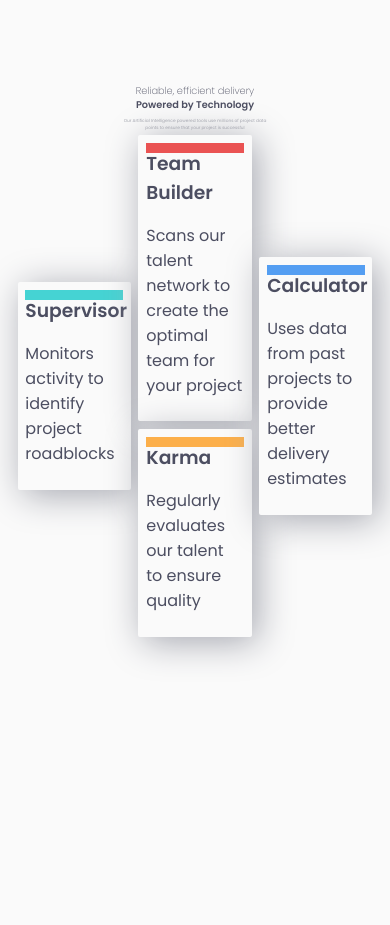
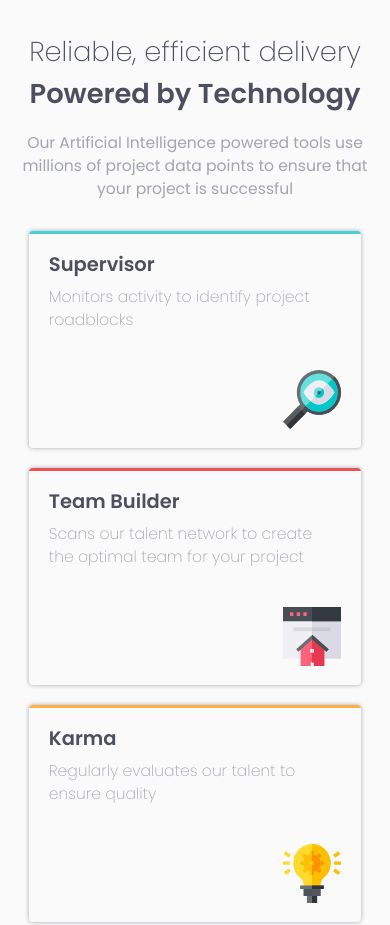
Before and after one commit to d4wk0m/Four-Card-Feature-Section, a plain HTML site: page index.html in a window 390 px wide. Shown: the top 925 px of the page. Before the commit the page ends 844 px from the top, so only its background shows below. Drawn offline with Linux system fonts and the light colour scheme.

Commit message:
Final commit

```diff
--- a/index.html
+++ b/index.html
@@ -2,7 +2,7 @@
 <html lang="en">
 <head>
   <meta charset="UTF-8">
-  <meta name="viewport" content="width=device-width, initial-scale=1.0"> <!-- displays site properly based on user's device -->
+  <meta name="viewport" content="width=device-width, initial-scale=1.0">
   <link rel="icon" type="image/png" sizes="32x32" href="./images/favicon-32x32.png">
   <title>Frontend Mentor | Four card feature section</title>
   <link rel="stylesheet" href="./style.css">
@@ -22,19 +22,27 @@
         <div class="card car1">
           <h3>Supervisor</h3>
           <p>Monitors activity to identify project roadblocks</p>
+          <img src="./images/icon-supervisor.svg" alt="">
         </div>
       </div>
       <div class="card2">
-        <div class="card car2"><h3>Team Builder</h3>
-          <p>Scans our talent network to create the optimal team for your project</p></div>
-        <div class="card car3"><h3>Karma</h3>
-          <p>Regularly evaluates our talent to ensure quality</p></div>
+        <div class="card car2">
+          <h3>Team Builder</h3>
+          <p>Scans our talent network to create the optimal team for your project</p>
+          <img src="./images/icon-team-builder.svg" alt="">
+        </div>
+        <div class="card car3">
+          <h3>Karma</h3>
+          <p>Regularly evaluates our talent to ensure quality</p>
+          <img src="./images/icon-karma.svg" alt="">
+        </div>
 
       </div>
       <div class="card3">
         <div class="card car4">
           <h3>Calculator</h3>
           <p>Uses data from past projects to provide better delivery estimates</p>
+          <img src="./images/icon-calculator.svg" alt="">
         </div>
       </div>
     </div>
--- a/style.css
+++ b/style.css
@@ -4,13 +4,14 @@ body{
     background-color: hsl(0, 0%, 98%);
     font-family: 'Poppins', sans-serif;
     color: hsl(234, 12%, 34%);
+    padding-bottom: 5vh;
 }
 
 .text{
-
     width: 40vw;
     margin: auto;
     margin-top: 10vh;
+    margin-bottom: 4vw;
     text-align: center;
 }
 
@@ -41,12 +42,11 @@ body{
 
 .card{
     width: 25vw;
-    padding: 2vw;
     background-color: hsl(0, 0%, 98%);
     overflow: hidden;
-    border-radius: 0.5vw;
-    filter: drop-shadow(5px 5px 18px hsl(229, 6%, 66%));
-
+    filter: drop-shadow(0.1vw 0.1vw 0.5vw hsl(229, 6%, 66%));
+    -webkit-filter: drop-shadow(0.1vw 0.1vw 0.5vw hsl(229, 6%, 66%));
+    border-radius: 1vw;
 }
 
 .card2{
@@ -55,34 +55,156 @@ body{
     row-gap: 2vw;
 }
 
+.card h3{
+    margin: 0px;
+    padding: 2vw 3vw;
+    padding-bottom: 0;
+    color: hsl(234, 12%, 34%);
+    font-size: 1.75vw;
+    font-weight: 600;
+}
+
 .car1 h3{
-    margin: 0px;
-    padding-top: 1.5vw;
-    -webkit-box-shadow: inset 0px 10px 0px 0px hsl(180, 62%, 55%);
-    -moz-box-shadow: inset 0px 10px 0px 0px hsl(180, 62%, 55%);
-    box-shadow: inset 0px 10px 0px 0px hsl(180, 62%, 55%);
+    -webkit-box-shadow: inset 0px 0.4vw 0px 0px hsl(180, 62%, 55%);
+    -moz-box-shadow: inset 0px 0.4vw 0px 0px hsl(180, 62%, 55%);
+    box-shadow: inset 0px 0.4vw 0px 0px hsl(180, 62%, 55%);
 }
 
 .car2 h3{
-    margin: 0px;
-    padding-top: 1.5vw;
-    -webkit-box-shadow: inset 0px 10px 0px 0px hsl(0, 78%, 62%);
-    -moz-box-shadow: inset 0px 10px 0px 0px hsl(0, 78%, 62%);
-    box-shadow: inset 0px 10px 0px 0px hsl(0, 78%, 62%);
+    -webkit-box-shadow: inset 0px 0.4vw 0px 0px hsl(0, 78%, 62%);
+    -moz-box-shadow: inset 0px 0.4vw 0px 0px hsl(0, 78%, 62%);
+    box-shadow: inset 0px 0.4vw 0px 0px hsl(0, 78%, 62%);
 }
 
 .car3 h3{
-    margin: 0px;
-    padding-top: 1.5vw;
-    -webkit-box-shadow: inset 0px 10px 0px 0px hsl(34, 97%, 64%);
-    -moz-box-shadow: inset 0px 10px 0px 0px hsl(34, 97%, 64%);
-    box-shadow: inset 0px 10px 0px 0px hsl(34, 97%, 64%);
+    -webkit-box-shadow: inset 0px 0.4vw 0px 0px hsl(34, 97%, 64%);
+    -moz-box-shadow: inset 0px 0.4vw 0px 0px hsl(34, 97%, 64%);
+    box-shadow: inset 0px 0.4vw 0px 0px hsl(34, 97%, 64%);
 }
 
 .car4 h3{
-    margin: 0px;
-    padding-top: 1.5vw;
-    -webkit-box-shadow: inset 0px 10px 0px 0px hsl(212, 86%, 64%);
-    -moz-box-shadow: inset 0px 10px 0px 0px hsl(212, 86%, 64%);
-    box-shadow: inset 0px 10px 0px 0px hsl(212, 86%, 64%);
+    -webkit-box-shadow: inset 0px 0.4vw 0px 0px hsl(212, 86%, 64%);
+    -moz-box-shadow: inset 0px 0.4vw 0px 0px hsl(212, 86%, 64%);
+    box-shadow: inset 0px 0.4vw 0px 0px hsl(212, 86%, 64%);
 }
+
+.card p{
+    padding: 3vw;
+    padding-top: 0.5vw;
+    margin: 0;
+    font-size: 0.9vw;
+    font-weight: 300;
+    color: hsl(229, 6%, 66%);
+}
+
+.card img{
+    margin: 0 0 0 auto;
+    display: block;
+    padding: 3vw;
+    padding-top: 0;
+    width: 5vw;
+}
+
+@media screen and (max-width: 600px){
+    .text{
+        width: 90vw;
+        margin: auto;
+        margin-top: 8vw;
+        margin-bottom: 8vw;
+        text-align: center;
+    }
+
+    .text h1{
+        margin: 0px;
+        font-size: 7vw;
+        font-weight: 600;
+    }
+
+    .text h2{
+        margin: 0px;
+        font-size: 7vw;
+        font-weight: 200;
+    }
+
+    .text p {
+        font-size: 4vw;
+        color: hsl(229, 6%, 66%);
+    }
+
+    .cards{
+        display: flex;
+        width: 100%;
+        justify-content: center;
+        align-items: center;
+        column-gap: 2vw;
+        flex-wrap: wrap;
+        row-gap: 5vw;
+    }
+
+    .card{
+        width: 85vw;
+        background-color: hsl(0, 0%, 98%);
+        overflow: hidden;
+        filter: drop-shadow(0.1vw 0.1vw 0.5vw hsl(229, 6%, 66%));
+        -webkit-filter: drop-shadow(0.1vw 0.1vw 0.5vw hsl(229, 6%, 66%));
+        border-radius: 1vw;
+    }
+
+    .card2{
+        display: flex;
+        flex-direction: column;
+        row-gap: 5vw;
+    }
+
+    .card h3{
+        margin: 0px;
+        padding: 5vw;
+        padding-bottom: 0;
+        color: hsl(234, 12%, 34%);
+        font-size: 5vw;
+        font-weight: 600;
+    }
+
+    .car1 h3{
+        -webkit-box-shadow: inset 0px 0.8vw 0px 0px hsl(180, 62%, 55%);
+        -moz-box-shadow: inset 0px 0.8vw 0px 0px hsl(180, 62%, 55%);
+        box-shadow: inset 0px 0.8vw 0px 0px hsl(180, 62%, 55%);
+    }
+
+    .car2 h3{
+        -webkit-box-shadow: inset 0px 0.8vw 0px 0px hsl(0, 78%, 62%);
+        -moz-box-shadow: inset 0px 0.8vw 0px 0px hsl(0, 78%, 62%);
+        box-shadow: inset 0px 0.8vw 0px 0px hsl(0, 78%, 62%);
+    }
+
+    .car3 h3{
+        -webkit-box-shadow: inset 0px 0.8vw 0px 0px hsl(34, 97%, 64%);
+        -moz-box-shadow: inset 0px 0.8vw 0px 0px hsl(34, 97%, 64%);
+        box-shadow: inset 0px 0.8vw 0px 0px hsl(34, 97%, 64%);
+    }
+
+    .car4 h3{
+        -webkit-box-shadow: inset 0px 0.8vw 0px 0px hsl(212, 86%, 64%);
+        -moz-box-shadow: inset 0px 0.8vw 0px 0px hsl(212, 86%, 64%);
+        box-shadow: inset 0px 0.8vw 0px 0px hsl(212, 86%, 64%);
+    }
+
+    .card p{
+        padding: 5vw;
+        padding-top: 1.5vw;
+        margin: 0;
+        font-size: 4vw;
+        font-weight: 300;
+        color: hsl(229, 6%, 66%);
+    }
+
+    .card img{
+        margin: 0 0 0 auto;
+        display: block;
+        padding: 5vw;
+        padding-top: 5vw;
+        width: 15vw;
+    }
+
+
+}
```
Also changed, not shown: 4 other files.
